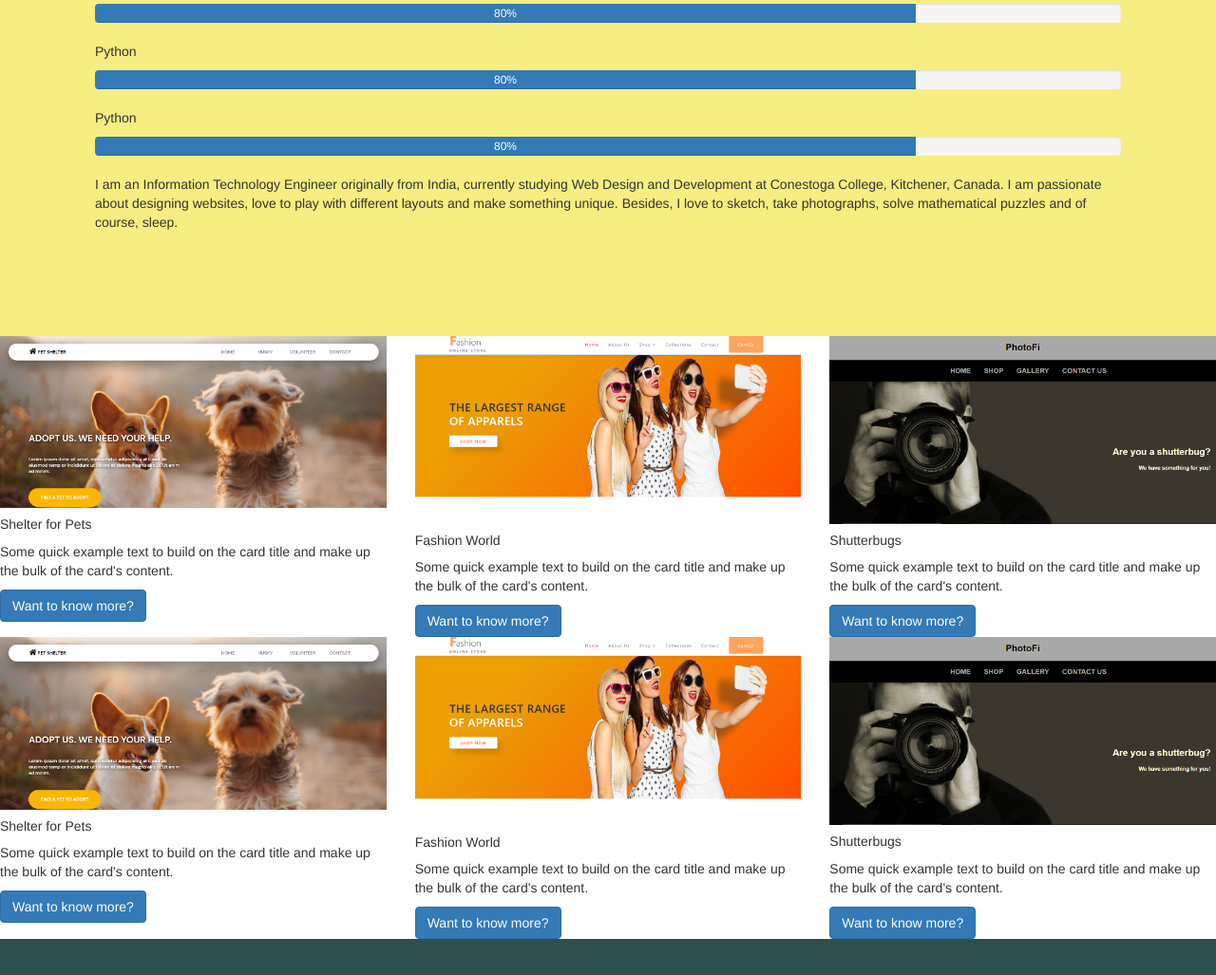
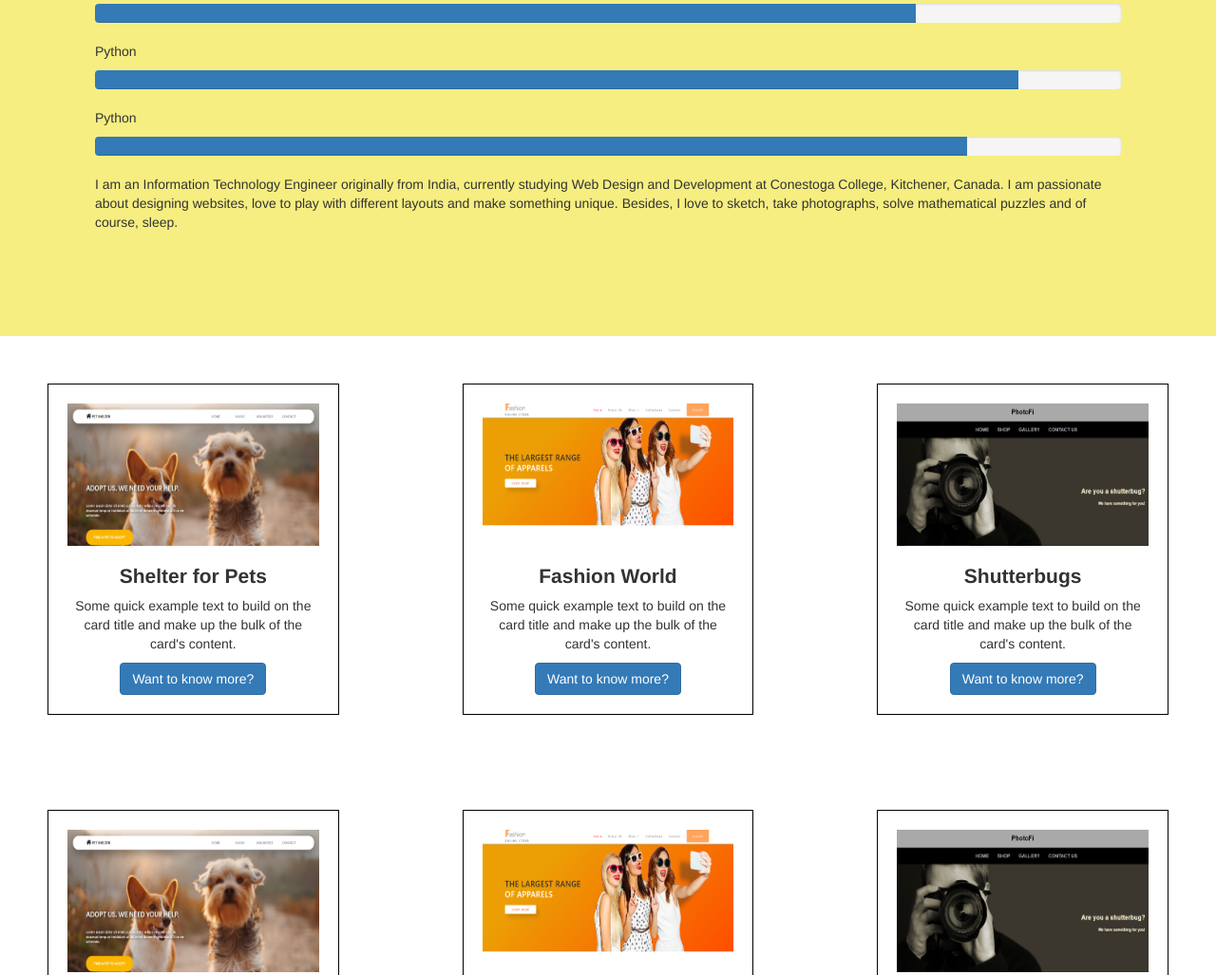
Before and after one commit to ruchi97/portfolio, a plain HTML site: page index.html in a window 1280 px wide. Shown: the part 1248-2275 px from the top of the page at 95% size. Drawn offline with nearby package versions, Linux system fonts and the light colour scheme.

Commit message:
updations

```diff
--- a/index.css
+++ b/index.css
@@ -37,3 +37,19 @@ img{
     padding: 60px;
     margin: auto;
 }
+.card{
+    margin: 50px;
+    text-align: center;
+    align-items: center;
+    border: 0.5px black solid;
+    padding: 20px;
+}
+.card-title{
+    font-weight: 600;
+    font-size: 1.5em;
+    margin-top: 20px;
+}
+.card img{
+    width: 100%;
+    height: 150px;
+}
--- a/index.html
+++ b/index.html
@@ -5,6 +5,9 @@
     <link rel="stylesheet" href="https://stackpath.bootstrapcdn.com/bootstrap/3.4.1/css/bootstrap.min.css">
 </head>
 <body>
+
+    <!-- Home -->
+
     <div id="row">
         <div id="s1">
             <img src="C:\Users\Ruchi Patel\Downloads\portfolio\Ruchi Graduation.jpg">
@@ -17,28 +20,37 @@
             <button><a href="#about">About Me</a></button>
         </div>
     </div>
+
+    <!-- About -->
+
     <div id="about">
         <h2>A little About me!</h2>
         <p>I am an Information Technology Engineer originally from India, currently studying Web Design and Development at Conestoga College, Kitchener, Canada. I am passionate about designing websites, love to play with different layouts and make something unique. Besides, I love to sketch, take photographs, solve mathematical puzzles and of course, sleep.</p>
     </div>
+
+    <!-- Skills -->
+
     <div id="skills">
         <h2>Skills</h2>
         <h4>Programming languages</h4>
         <p>Python</p>
         <div class="progress">
-            <div class="progress-bar" role="progressbar" style="width: 80%" aria-valuenow="80" aria-valuemin="0" aria-valuemax="100">80%</div>
+            <div class="progress-bar" role="progressbar" style="width: 80%" aria-valuenow="80" aria-valuemin="0" aria-valuemax="100"></div>
         </div>
         <p>Python</p>
         <div class="progress">
-            <div class="progress-bar" role="progressbar" style="width: 80%" aria-valuenow="80" aria-valuemin="0" aria-valuemax="100">80%</div>
+            <div class="progress-bar" role="progressbar" style="width: 90%" aria-valuenow="90" aria-valuemin="0" aria-valuemax="100"></div>
         </div>
         <p>Python</p>
         <div class="progress">
-            <div class="progress-bar" role="progressbar" style="width: 80%" aria-valuenow="80" aria-valuemin="0" aria-valuemax="100">80%</div>
+            <div class="progress-bar" role="progressbar" style="width: 85%" aria-valuenow="85" aria-valuemin="0" aria-valuemax="100"></div>
         </div>
         <p>I am an Information Technology Engineer originally from India, currently studying Web Design and Development at Conestoga College, Kitchener, Canada. I am passionate about designing websites, love to play with different layouts and make something unique. Besides, I love to sketch, take photographs, solve mathematical puzzles and of course, sleep.</p>
     </div>
-    <div>
+
+    <!-- Projects -->
+
+    <div id = "projects">
         <div class="row">
             <div class="col-sm-4">
                 <div class="card">
```
